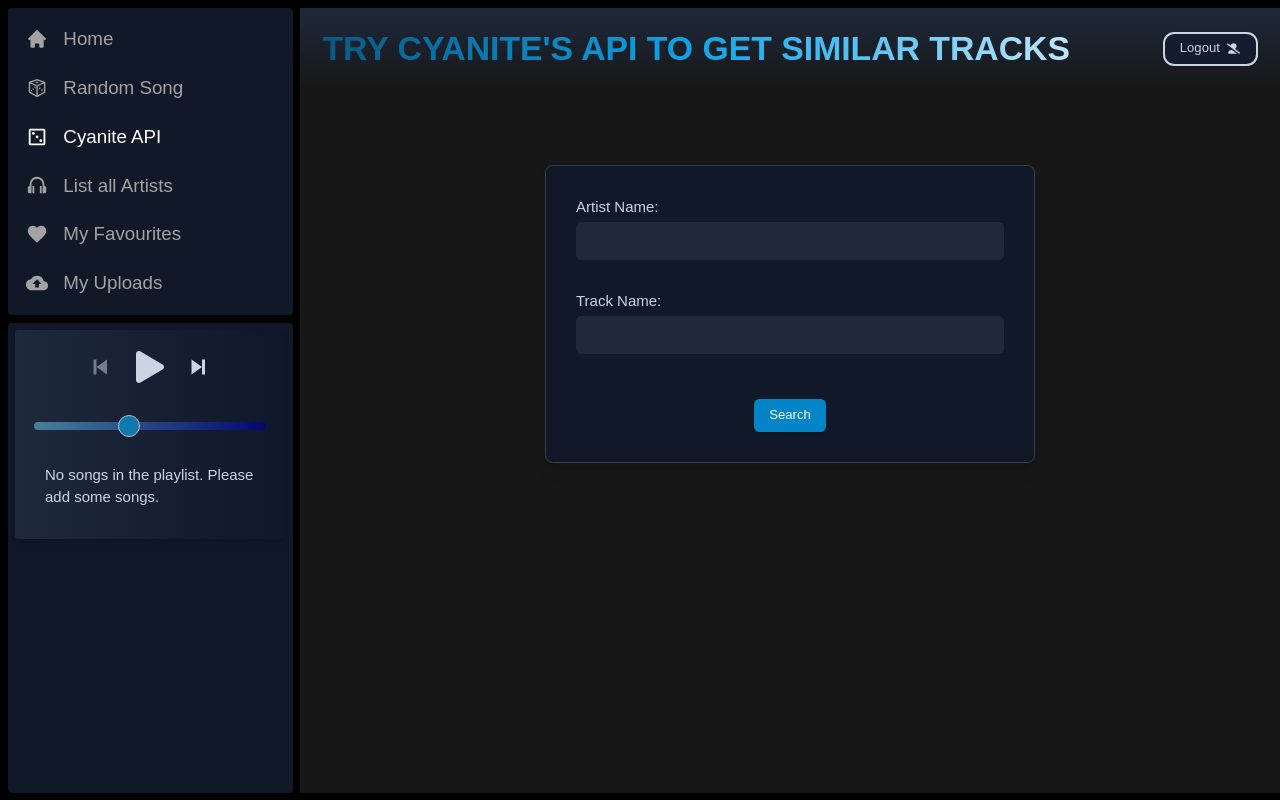
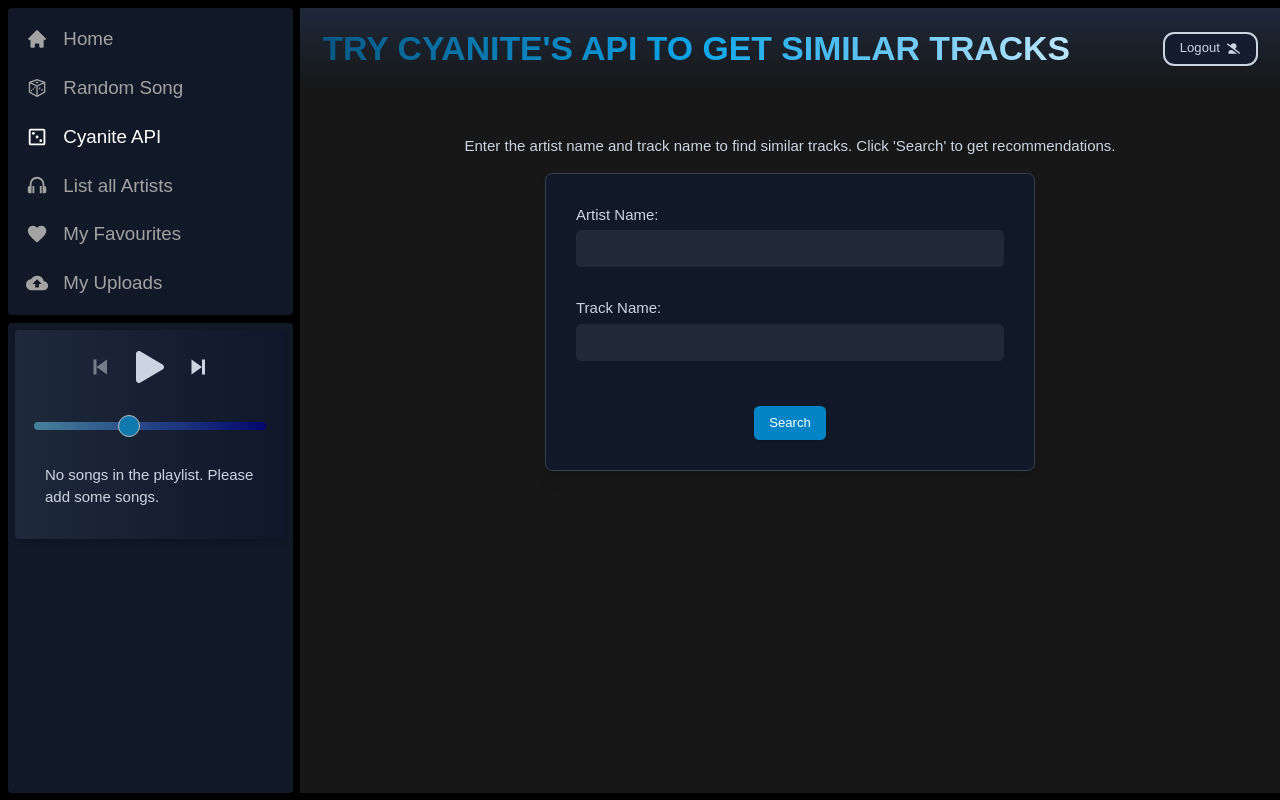
Before and after one commit to Hatchi-Kin/react-music-sim, a Next.js app: page /homepage/similar-spotinite in a window 1280 px wide. Built offline with nearby package versions, Linux system fonts and the light colour scheme; sample sign-in values are in the browser's storage.

Commit message:
add description to SimilarSpotiniteTracks

```diff
--- a/components/SpotiniteSimilar.tsx
+++ b/components/SpotiniteSimilar.tsx
@@ -92,11 +92,14 @@
 
   return (
     <div className="text-white">
+      <p className="text-slate-300 mt-12 mb-2 text-center">
+        Enter the artist name and track name to find similar tracks. Click &apos;Search&apos; to get recommendations.
+      </p>
       <Card
         className="
           bg-[#111827]
           rounded-lg
-          mt-20 mb-12
+          mt-4 mb-12
           border-gray-700
           text-slate-300
           shadow-lg
```
